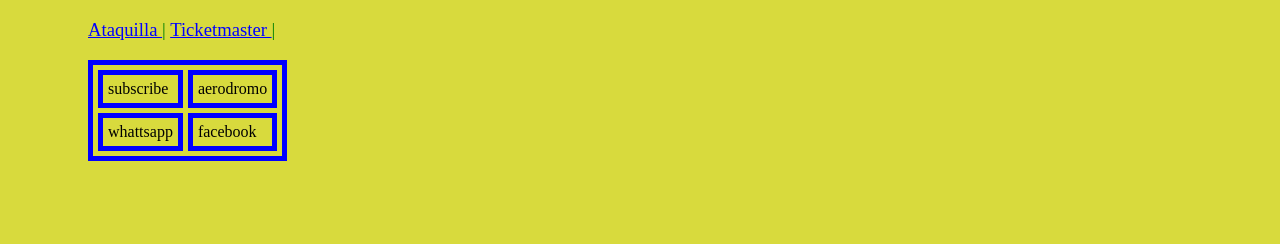
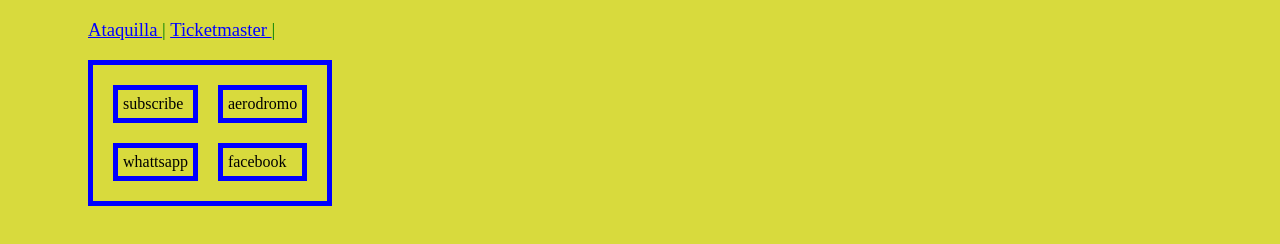
Before and after one commit to infopampin/agm8.github.io, a plain HTML site: page index.html in a window 1280 px wide. Shown: the part 338-582 px from the top of the page. Drawn offline with Linux system fonts and the light colour scheme.

Commit message:
Update css_sinxelo.css

```diff
--- a/css_sinxelo.css
+++ b/css_sinxelo.css
@@ -17,7 +17,7 @@ p {
 	color: green;}
 
 table,td {
-	border-spacing: 5px;
+	border-spacing: 20px;
     	border-collapse: separate;
 	border: 5px solid blue;}
 td {
```
